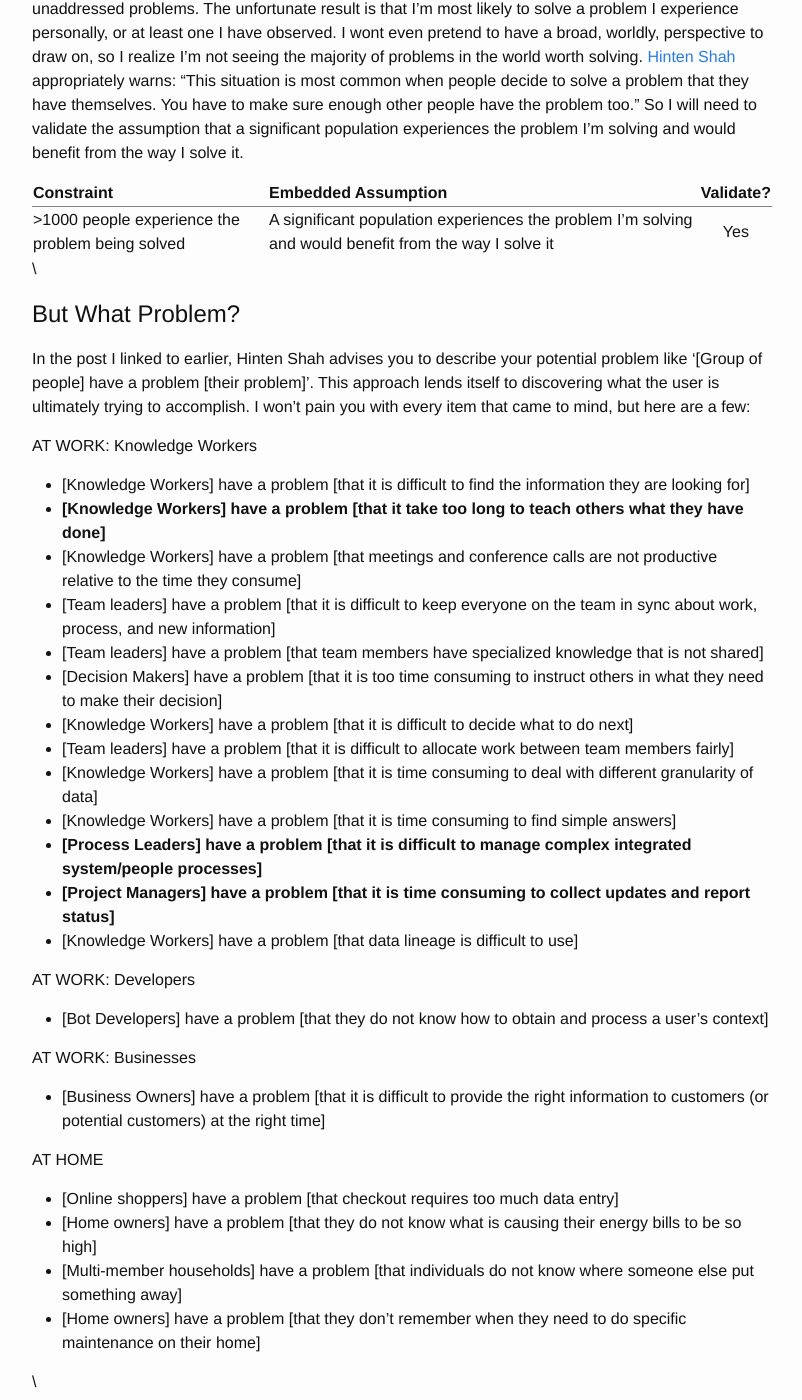
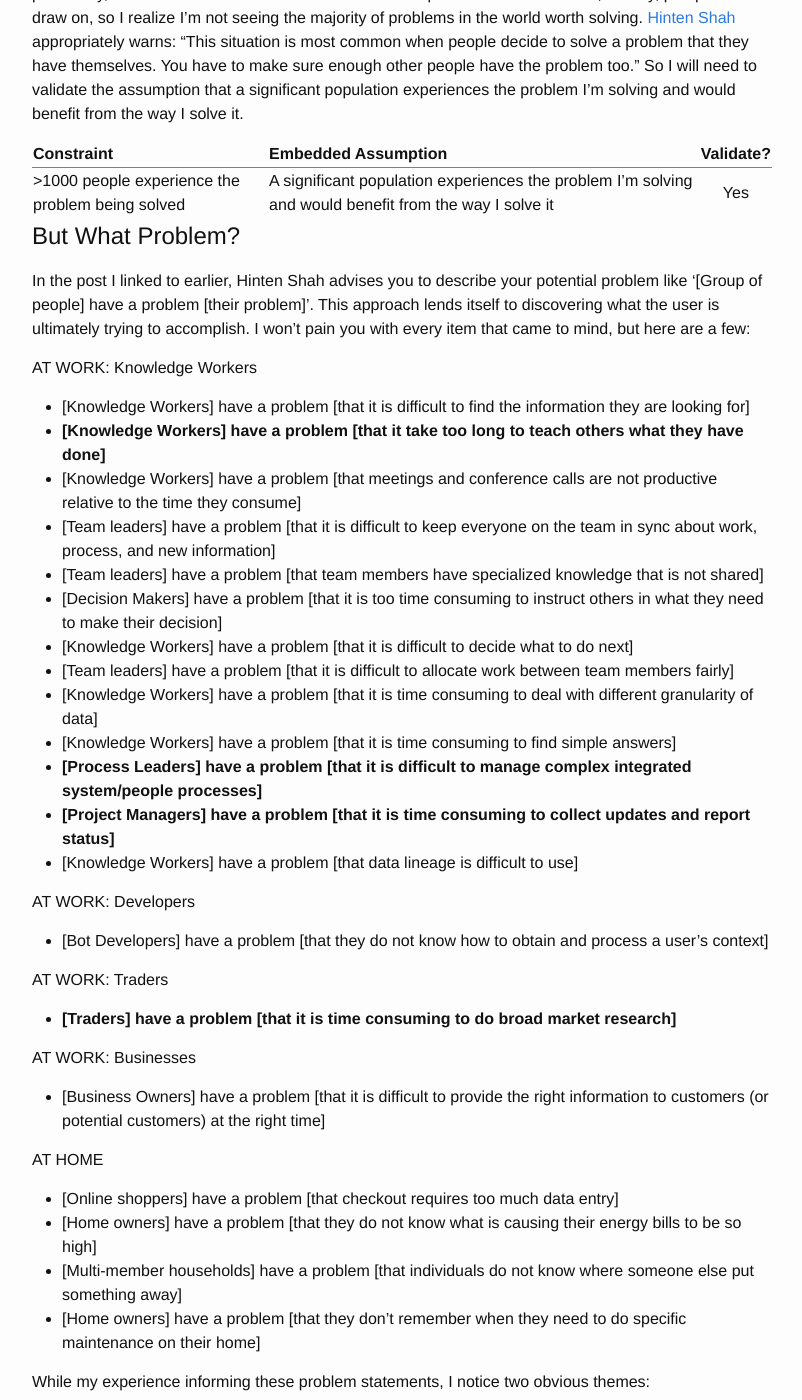
Before and after one commit to willdearman/willdearman, a Jekyll site: the page built from _posts/2016-06-22-step-1.md, in a window 1280 px wide and 1400 px high, scrolled down 1903 px. Shown: the whole window, without its empty margins (238-1040 px from the left). Built offline with Jekyll 4.4.1, drawn with Linux system fonts in a browser that asks for light colours.

Commit message:
Moved working post, removed extraneous slashes from post, and added traders as a market op

```diff
--- a/_posts/2016-06-22-step-1.md
+++ b/_posts/2016-06-22-step-1.md
@@ -32,7 +32,6 @@ At this point I'm enjoying constraints, as they bring some structure to what ori
 | Context focused | People want context in their computer interactions | Yes |
 {: rules="groups"}
 
-\\
 
 
 # Solving Problems
@@ -43,7 +42,6 @@ For people to use a new product, it must address a problem or pain they experien
 | >1000 people experience the problem being solved | A significant population experiences the problem I'm solving and would benefit from the way I solve it | Yes |
 {: rules="groups"}
 
-\\
 
 
 # But What Problem?
@@ -69,6 +67,10 @@ AT WORK: Developers
 
 * [Bot Developers] have a problem [that they do not know how to obtain and process a user's context]
 
+AT WORK: Traders
+
+* **[Traders] have a problem [that it is time consuming to do broad market research]**
+
 AT WORK: Businesses
 
 * [Business Owners] have a problem [that it is difficult to provide the right information to customers (or potential customers) at the right time]
@@ -80,7 +82,6 @@ AT HOME
 * [Multi-member households] have a problem [that individuals do not know where someone else put something away]
 * [Home owners] have a problem [that they don't remember when they need to do specific maintenance on their home]
 
-\\
 
 
 While my experience informing these problem statements, I notice two obvious themes:
```
Also changed, not shown: _drafts/2016-06-25-step-2.md (renamed from _posts/2016-06-25-step-2.md).
